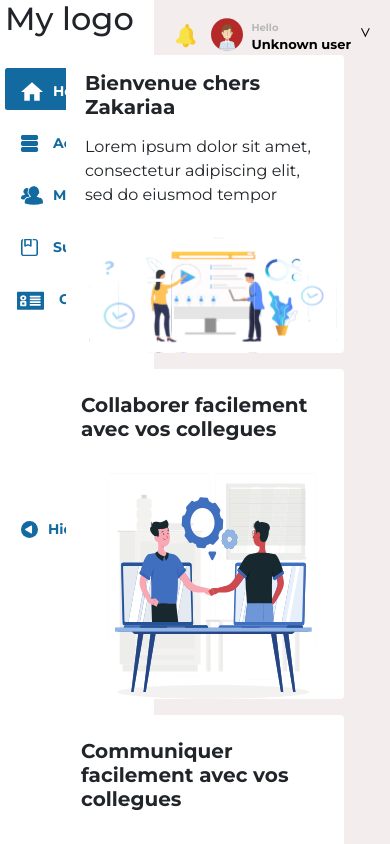
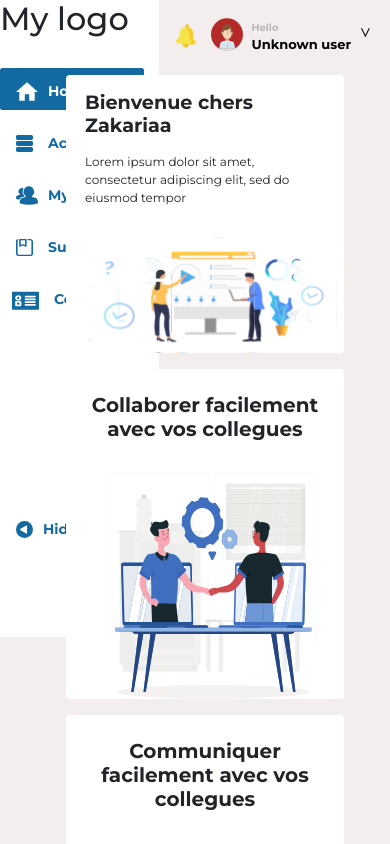
Before and after one commit to soufianeAe55/virtuel-class, a React (Create React App) app: page /homeEtu in a window 390 px wide. Shown: the top 844 px of the page. Built offline with nearby package versions, Linux system fonts and the light colour scheme.

Commit message:
Home Page

```diff
--- a/src/styles/homeEtu.css
+++ b/src/styles/homeEtu.css
@@ -1,4 +1,3 @@
-
 .app{
 	display: flex;
 }
@@ -11,11 +10,29 @@
 .sideNa{
 	background-color: white;
 	flex-basis: 15%;
-	padding-left: 5px;
-	padding-right: 5px;
-
+	height: 637px;
 
 }
 .cont{
-	margin: 0px 0px 0px 20px !important;
+	margin: 20px 0px 0px 20px !important;
+
 }
+
+#ligne1_para p{
+
+font-family: 'montserrat';
+}
+
+
+@media screen and (max-width: 450px) {
+	.h51 {
+		font-size: 1.2em;
+	}
+	.para1{
+		font-size: 0.75em;
+	}
+	.h5{
+		text-align: center;
+	}
+
+ }
```
